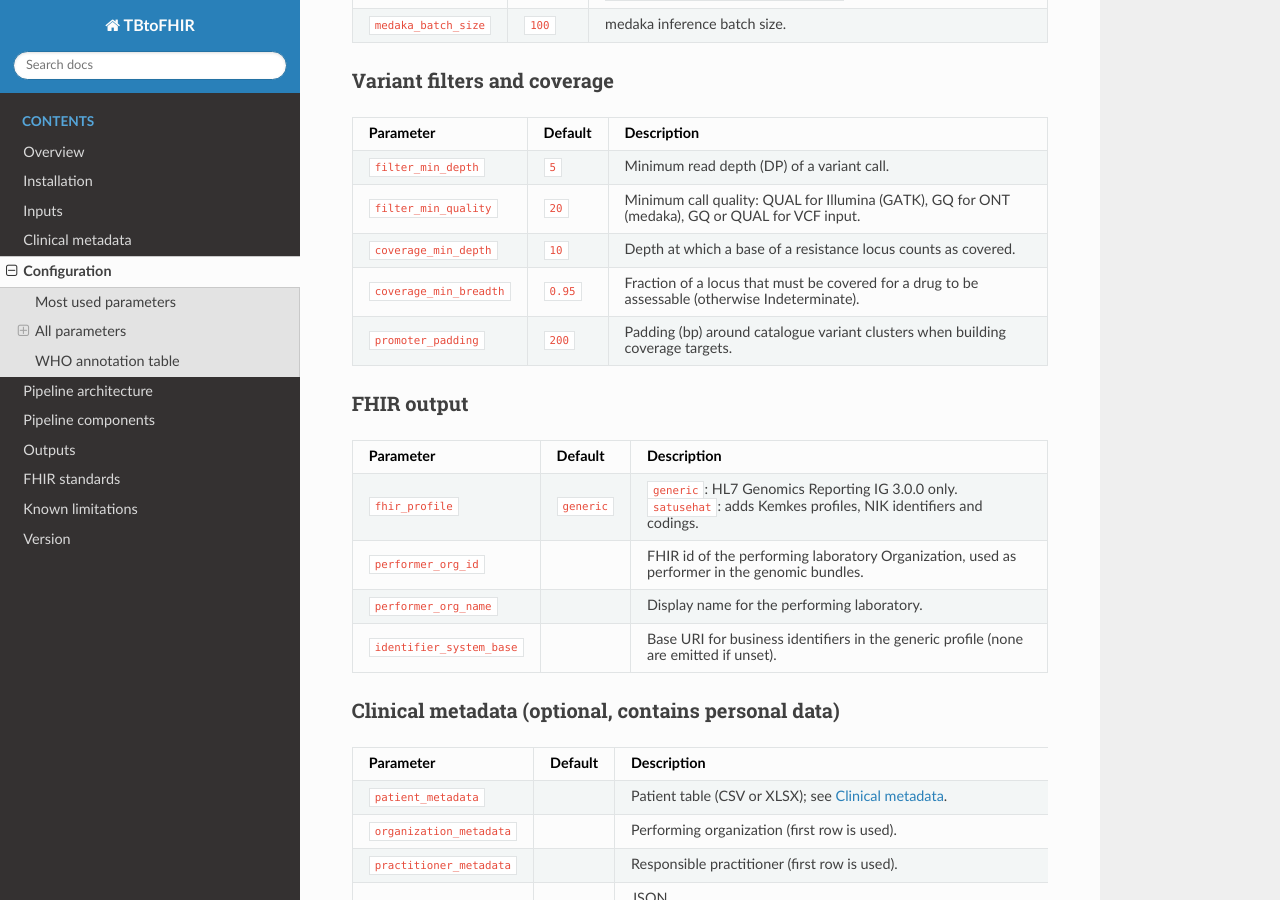
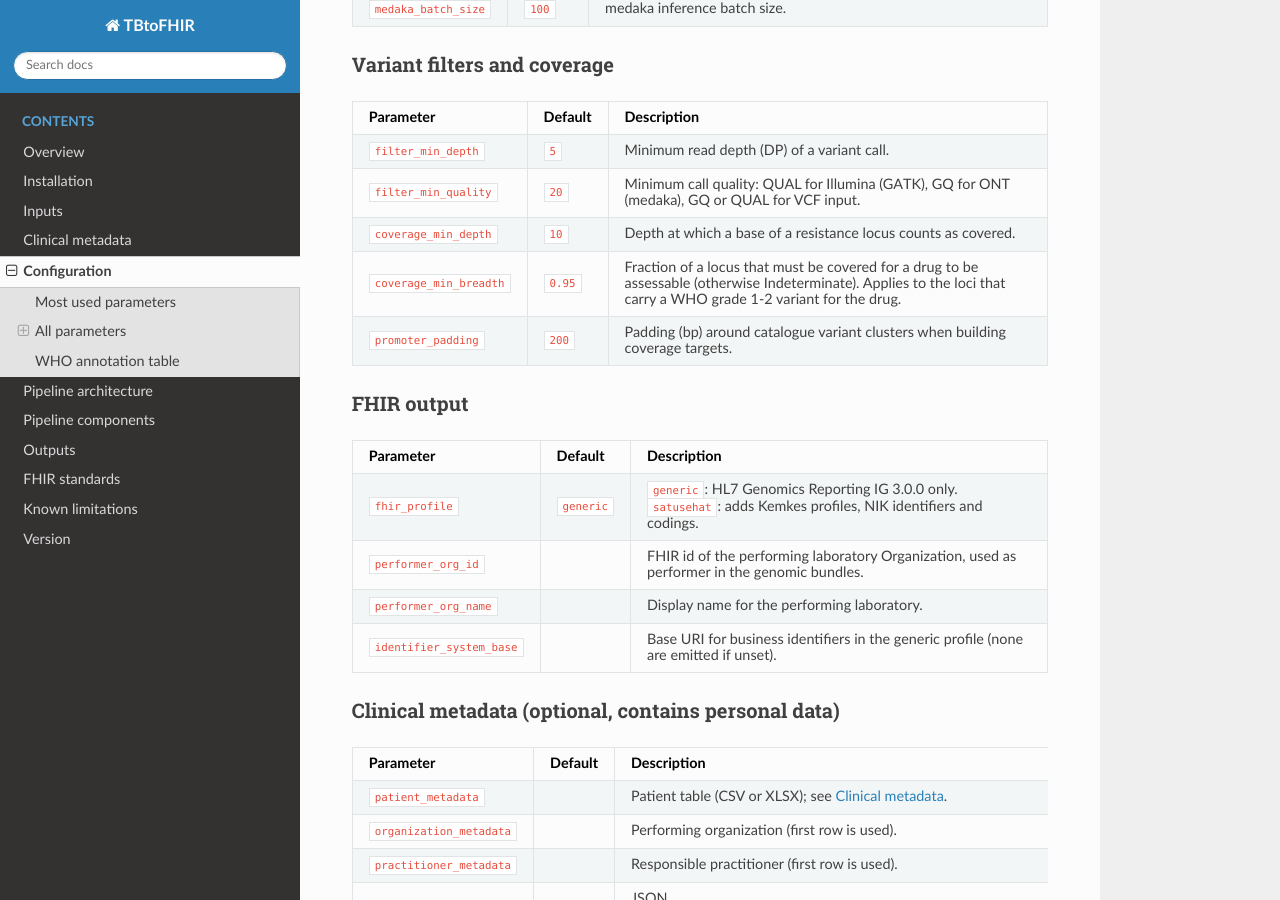
Before and after one commit to robind1/TB-pipeline-docs, a Sphinx documentation site: the page built from docs/source/configuration.md, in a window 1280 px wide and 900 px high, scrolled down 1783 px. Built offline with Sphinx 7.4.7 and the Read the Docs theme 3.1.0, drawn with Linux system fonts in a browser that asks for light colours; some of the changed text lies outside the part shown.

Commit message:
Update configuration.md

```diff
--- a/docs/source/configuration.md
+++ b/docs/source/configuration.md
@@ -15,7 +15,7 @@ and listed by `nextflow run . --help`. Values are checked against the schema bef
 | `--performer_org_id` | | performing laboratory, as the genomic report's performer |
 | `--medaka_model` | | required for ONT input |
 | `--coverage_min_depth` / `--coverage_min_breadth` | `10` / `0.95` | assessability threshold per locus |
-| `--filter_min_depth` / `--filter_min_quality` | `5` / `20` | variant call filters |
+| `--filter_min_depth` / `--filter_min_quality` | `5` / `20` | variant call filters; `--filter_min_depth` is also the minimum depth of a lineage barcode site |
 | `--skip_fhir_validation` | `false` | skip the HL7 FHIR validator |
 | `--max_cpus` / `--max_memory` / `--max_time` | `8` / `16 GB` / `24h` | cap on any single task |
 
@@ -58,7 +58,7 @@ and listed by `nextflow run . --help`. Values are checked against the schema bef
 | `filter_min_depth` | `5` | Minimum read depth (DP) of a variant call. |
 | `filter_min_quality` | `20` | Minimum call quality: QUAL for Illumina (GATK), GQ for ONT (medaka), GQ or QUAL for VCF input. |
 | `coverage_min_depth` | `10` | Depth at which a base of a resistance locus counts as covered. |
-| `coverage_min_breadth` | `0.95` | Fraction of a locus that must be covered for a drug to be assessable (otherwise Indeterminate). |
+| `coverage_min_breadth` | `0.95` | Fraction of a locus that must be covered for a drug to be assessable (otherwise Indeterminate). Applies to the loci that carry a WHO grade 1-2 variant for the drug. |
 | `promoter_padding` | `200` | Padding (bp) around catalogue variant clusters when building coverage targets. |
 
 ### FHIR output
```
